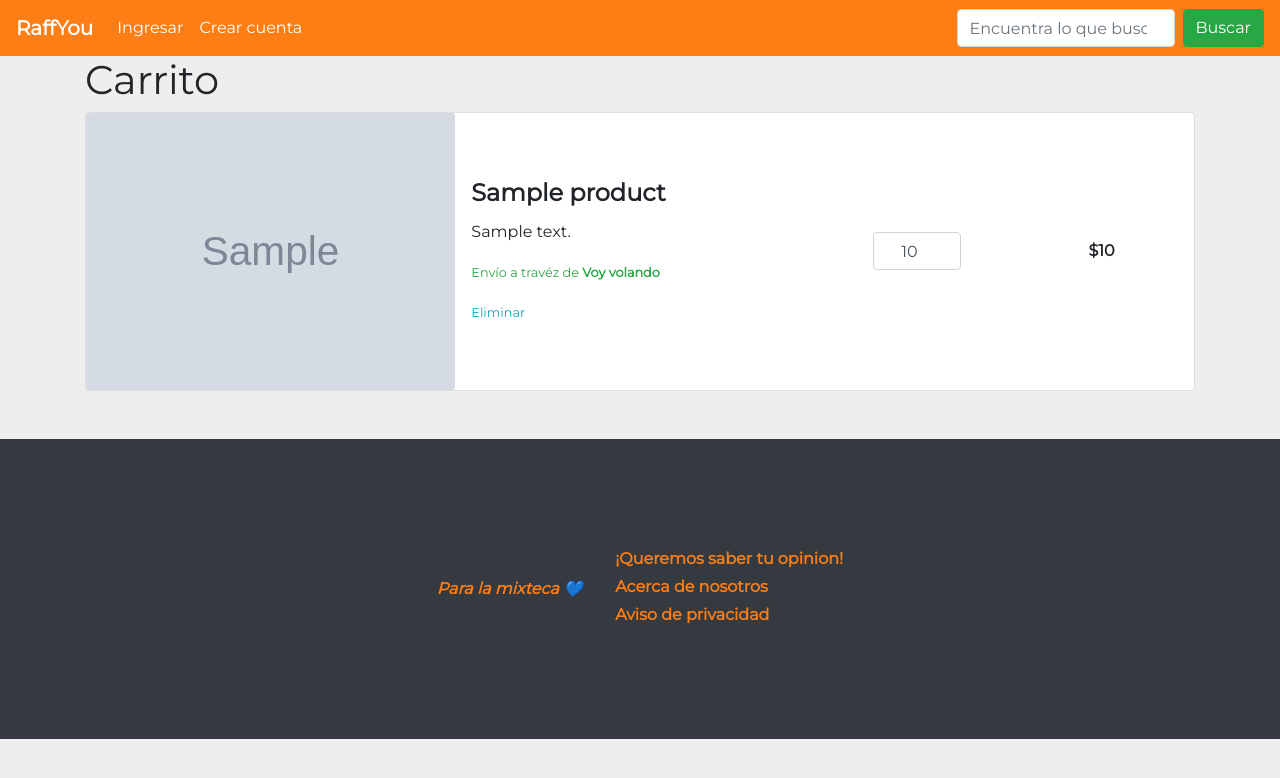
After one commit to emmanueloctavi0/RaffYou, a Django app: template templates/carts/cart.html in a window 1280 px wide. The commit adds this page. Shown: the top 778 px of the page. Run offline with Django 3.2, Linux system fonts and the light colour scheme; the template is opened without the code that fills it: most values are stand-ins (such as "Sample title", 1, 10 or a date in 2020); grey boxes marked "Sample" are stand-in pictures; style sheets or scripts are compiled from the project's sources; some libraries are stand-ins or nearby versions.

Commit message:
The cart view and design added.

```diff
--- a/carts/views/__init__.py
+++ b/carts/views/__init__.py
@@ -1 +1,2 @@
 from carts.views.cartproduct_viewset import CartProductViewSet
+from carts.views.cart_view import cart_view
--- a/static/js/config.js
+++ b/static/js/config.js
@@ -1,2 +1,2 @@
-const ADD_PRODUCT_URL = '/v1/carts/products/';
+const ADD_PRODUCT_URL = '/carrito/api/products/';
 const LOGIN_URL = '/usuarios/login/';
--- /dev/null
+++ b/templates/carts/cart.html
@@ -0,0 +1,42 @@
+{% extends 'base.html' %}
+
+{% block content %}
+    <h1>Carrito</h1>
+    {% for cart_product in cart_products %}
+        <div class="card mb-3">
+            <div class="row no-gutters">
+                <div class="col-md-4">
+                    <img src="{{ cart_product.product.image.url}}" class="card-img" alt="cart_product.product.name">
+                </div>
+                <div class="col-md-4 p-3 d-flex flex-column justify-content-center">
+                    <h4 class="card-title font-weight-bold">{{ cart_product.product.name }}</h4>
+                    <p class="card-text">
+                        {{ cart_product.product.description }}
+                    </p>
+                    <p class="card-text">
+                        <small class="text-success">
+                            Envío a travéz de <strong>Voy volando</strong>
+                        </small>
+                    </p>
+                    <p class="card-text">
+                        <a href="#">
+                            <small class="text-info">Eliminar</small>
+                        </a>
+                    </p>
+                </div>
+                <div class="col-md-2 py-3 d-flex flex-column justify-content-center align-items-center">
+                    <form>
+                        <div class="form-row align-items-center">
+                          <div class="col-6 mx-auto">
+                            <input class="form-control text-center" type="number" name="amount" id="amount" value="{{ cart_product.amount }}">
+                          </div>
+                        </div>
+                      </form>
+                </div>
+                <div class="col-md-2 py-3 d-flex flex-column justify-content-center align-items-center">
+                    <div class="card-text"><strong>${{ cart_product.sub_total_price }}</strong></div>
+                </div>
+            </div>
+        </div>
+    {% endfor %}
+{% endblock %}
--- a/templates/generals/navbar.html
+++ b/templates/generals/navbar.html
@@ -18,7 +18,7 @@
                     </div>
                 </li>
                 <li class="nav-item">
-                    <a class="nav-link" href="#">
+                    <a class="nav-link" href="{% url 'carts:index' %}">
                         Mi carrito
                         <span class="badge badge-pill badge-danger">{{ request.user.cart.count_items }}</span>
                     </a>
@@ -32,7 +32,7 @@
                 </li>
             {% endif %}
         </ul>
-        <form class="form-inline my-2 my-lg-0">
+        <form class="form-inline my-2 my-lg-0" action="{% url 'products:home' %}">
             <input name="q" class="form-control mr-sm-2" type="search" placeholder="Encuentra lo que buscas" aria-label="Search">
             <button class="btn btn-success my-2 my-sm-0" type="submit">Buscar</button>
         </form>
--- a/templates/products/product_list.html
+++ b/templates/products/product_list.html
@@ -1,7 +1,9 @@
 {% extends 'base.html' %}
 
 {% block content_top %}
-    {% include 'generals/banner.html' %}
+    {% if not request.GET.q %}
+        {% include 'generals/banner.html' %}
+    {% endif %}
 {% endblock%}
 
 {% block content %}
--- a/yulps/urls.py
+++ b/yulps/urls.py
@@ -15,5 +15,5 @@ urlpatterns = [
     path('usuarios/', include('users.urls', namespace='users')),
     path('productos/', include('products.urls', namespace='products')),
     # API
-    path('v1/carts/', include('carts.urls')),
+    path('carrito/', include('carts.urls')),
 ] + static(settings.MEDIA_URL, document_root=settings.MEDIA_ROOT)
```
Also changed, not shown: carts/urls.py (+4 -3 lines), carts/views/cart_view.py (added, +13 -0 lines).
